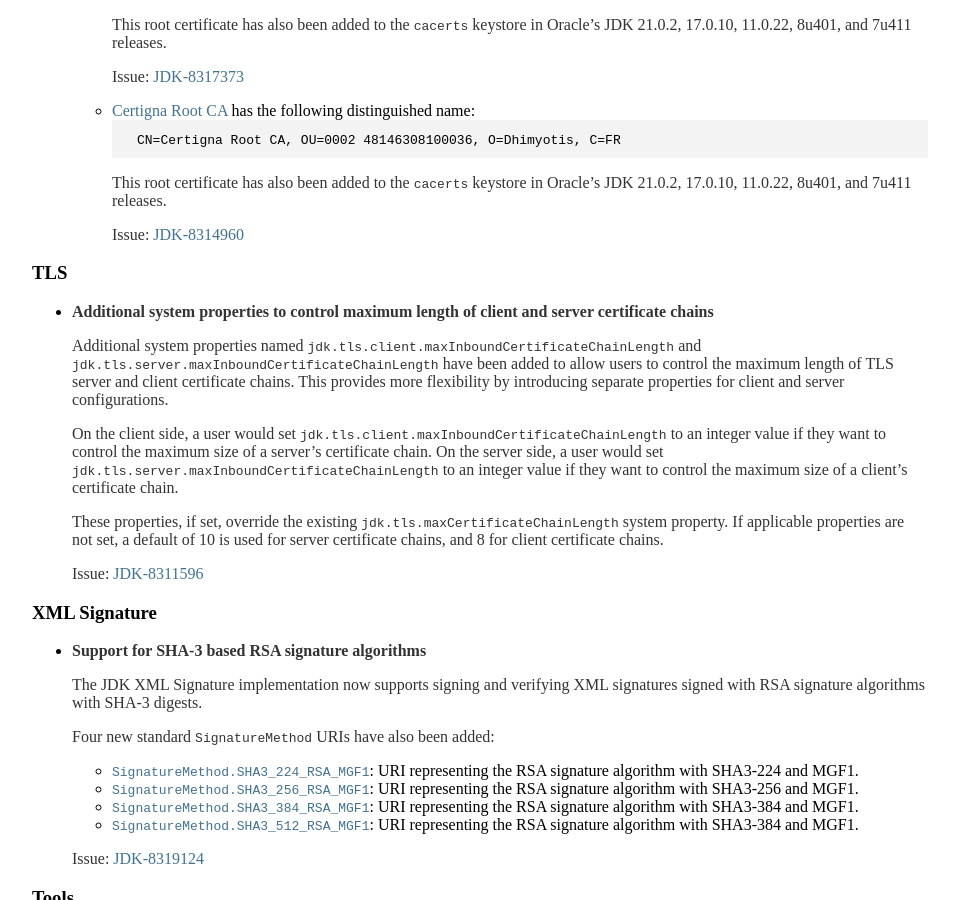
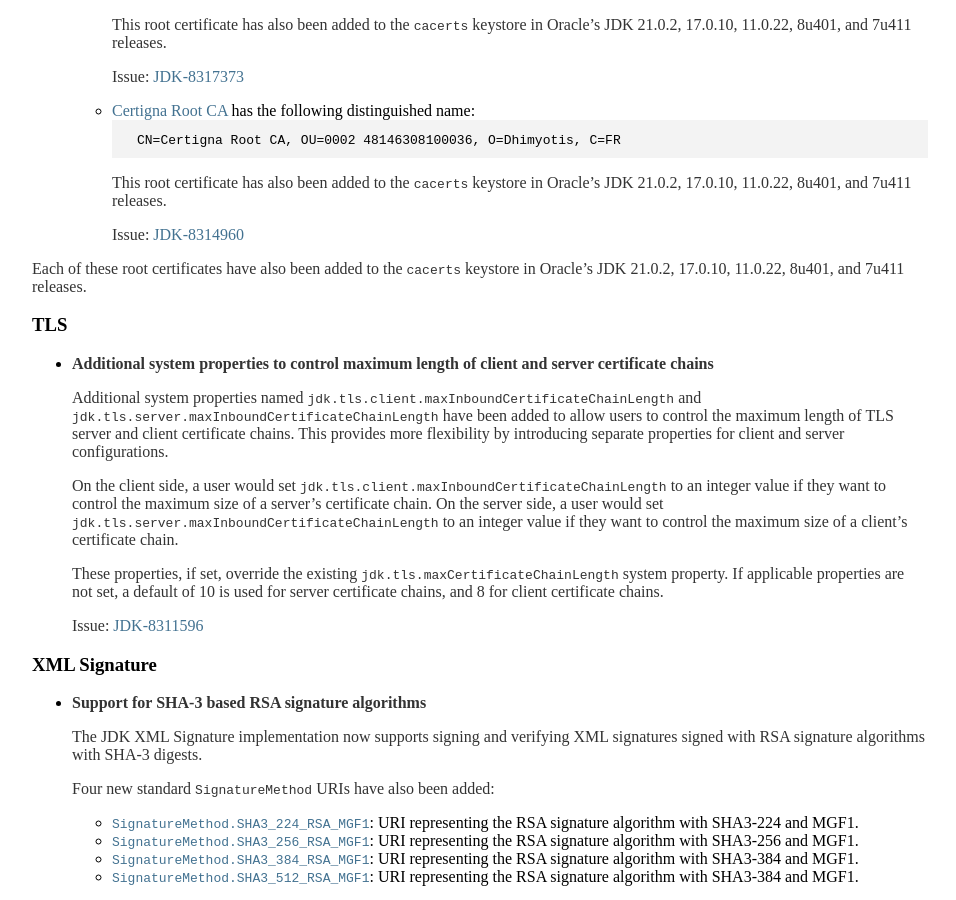
Before and after one commit to seanjmullan/seanjmullan.github.io, a Jekyll site: the page built from _posts/2024-03-20-jdk22.md, in a window 1280 px wide and 900 px high, scrolled down 1990 px. Shown: the whole window, without its empty margins (160-1116 px from the left). Built offline with Jekyll 4.4.1, drawn with Linux system fonts in a browser that asks for light colours.

Commit message:
Updates.

```diff
--- a/_posts/2024-03-20-jdk22.md
+++ b/_posts/2024-03-20-jdk22.md
@@ -161,6 +161,9 @@ Highlights of this release include a new `security` category for the
 
       Issue: [JDK-8314960](https://bugs.openjdk.org/browse/JDK-8314960)
 
+   Each of these root certificates have also been added to the `cacerts`
+   keystore in Oracle's JDK 21.0.2, 17.0.10, 11.0.22, 8u401, and 7u411 releases.
+
 ### TLS
 
 -   __Additional system properties to control maximum length of client and server certificate chains__
```
